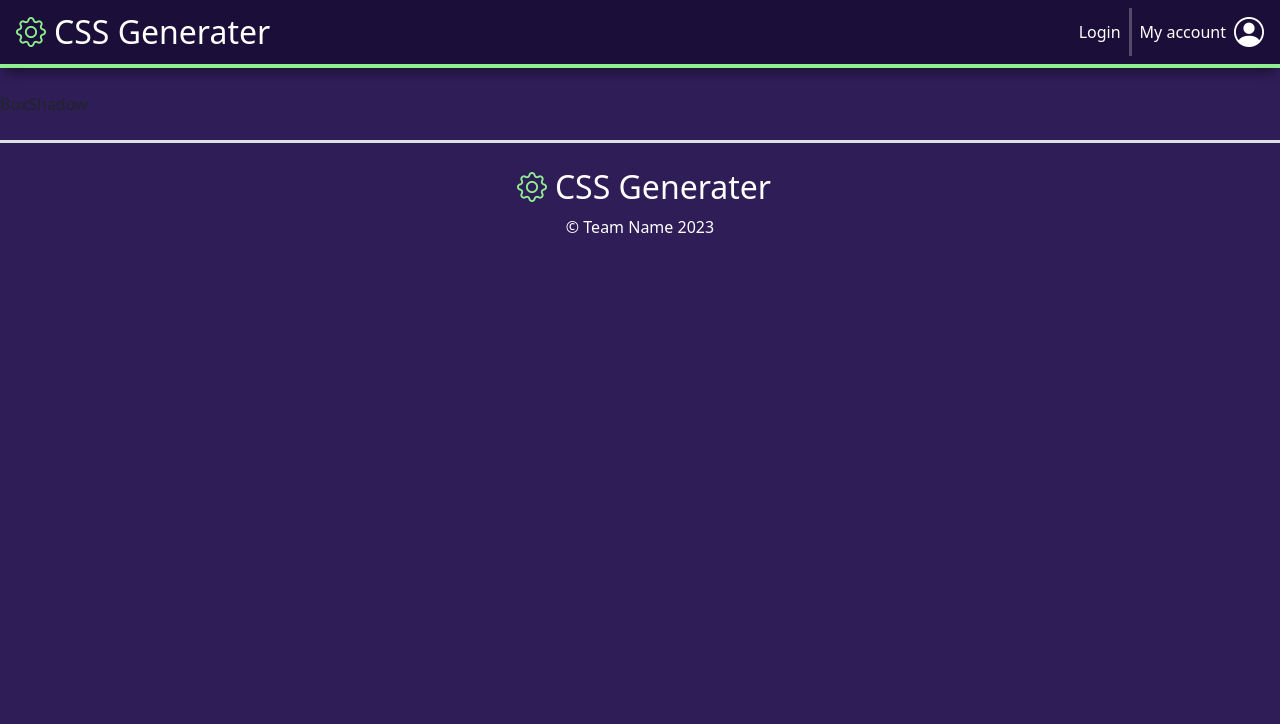
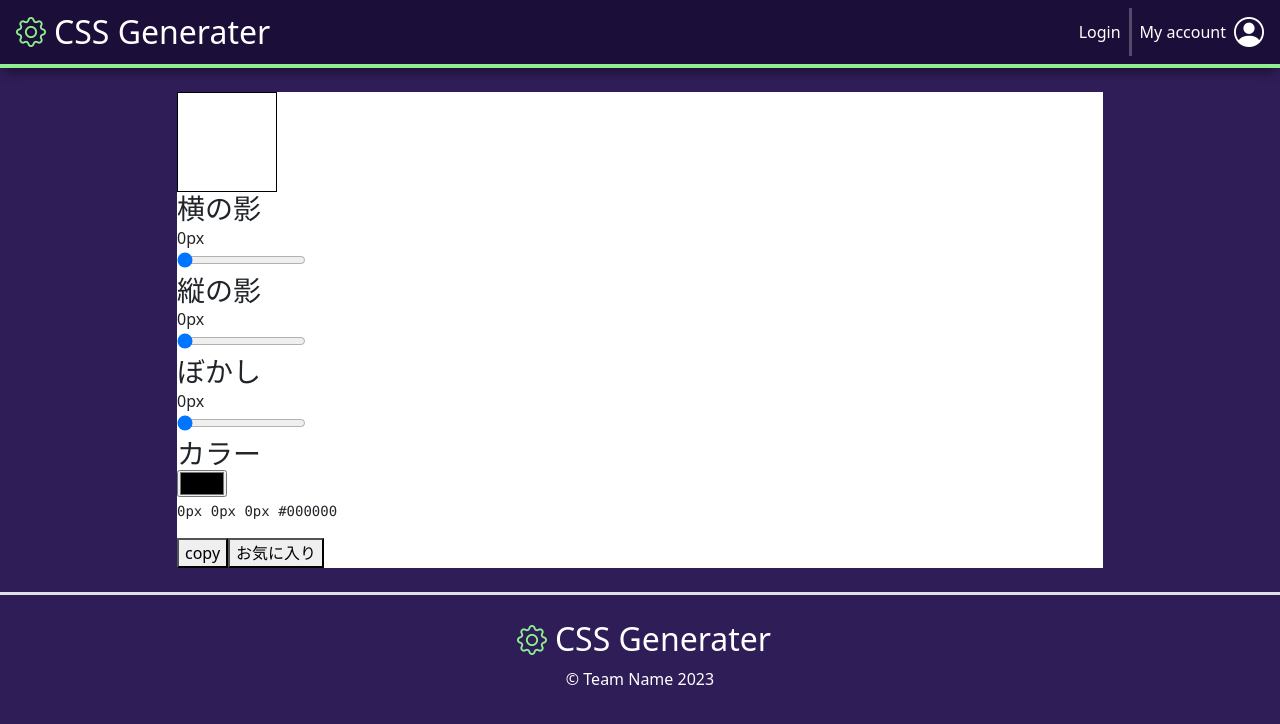
Before and after one commit to balckowl/css-generater, a React (Vite) app: page /boxshadow in a window 1280 px wide. Shown: the top 724 px of the page. Built offline with nearby package versions, Linux system fonts and the light colour scheme; no server answers.

Commit message:
update: box-shadow-pageの最低限のスタイルと機能部分を実装しました

```diff
--- a/src/pages/BoxShadow/BoxShadow.jsx
+++ b/src/pages/BoxShadow/BoxShadow.jsx
@@ -1,9 +1,96 @@
-import React from 'react'
+import React, { useContext, useState } from 'react'
+/** @jsxImportSource @emotion/react */
+import { css } from '@emotion/react'
 import './BoxShadow.scss'
+import { AuthContext } from '../../Context/AuthContext';
+import { doc, setDoc } from 'firebase/firestore';
+import { db } from '../../../api/firebase';
 
 const BoxShadow = () => {
+
+  const { user } = useContext(AuthContext);
+
+  const [shadowX, setShadowX] = useState(0)
+  const [shadowY, setShadowY] = useState(0)
+  const [blur, setBlur] = useState(0)
+  const [color, setColor] = useState('#000000')
+  const boxShadowCode = `${shadowX}px ${shadowY}px ${blur}px ${color}`
+
+  const boxShadowStyle = css({
+    width: "100px",
+    height: "100px",
+    border: "1px solid black",
+    backgroundColor: "white",
+    boxShadow: boxShadowCode,
+  });
+
+  const copyToClipBoard = async () => {
+    try {
+      await navigator.clipboard.writeText(boxShadowCode);
+      alert('コピーされました。');
+    } catch (error) {
+      console.error('コピーに失敗しました。', error);
+    }
+  }
+
+  const sendFavBoxShadow = async () => {
+    const { uid, displayName } = user;
+
+    await setDoc(doc(db, "user", uid), {
+      displayName,
+      boxShadowCode,
+    })
+
+    alert('登録されました。')
+  }
+
   return (
-    <div>BoxShadow</div>
+    <main>
+      <div className="container">
+        <div className="row d-flex justify-content-center">
+          <div className="col-lg-10">
+            <div className='bg-white'>
+
+              <div css={boxShadowStyle}></div>
+
+              <div>
+                <h3>横の影</h3>
+                <p>{shadowX}px</p>
+                <input type="range" value={shadowX} onChange={(e) => setShadowX(e.target.value)} />
+
+              </div>
+
+              <div>
+                <h3>縦の影</h3>
+                <p>{shadowY}px</p>
+                <input type="range" value={shadowY} onChange={(e) => setShadowY(e.target.value)} />
+              </div>
+
+              <div>
+                <h3>ぼかし</h3>
+                <p>{blur}px</p>
+                <input type="range" value={blur} onChange={(e) => setBlur(e.target.value)} />
+              </div>
+
+              <div>
+                <h3>カラー</h3>
+                <input type="color" value={color} onChange={(e) => setColor(e.target.value)}></input>
+              </div>
+
+              <pre>
+                <code>
+                  {boxShadowCode}
+                </code>
+              </pre>
+
+              <button onClick={copyToClipBoard}>copy</button>
+              <button onClick={sendFavBoxShadow}>お気に入り</button>
+            </div>
+          </div>
+        </div>
+      </div>
+
+    </main>
   )
 }
 
```
